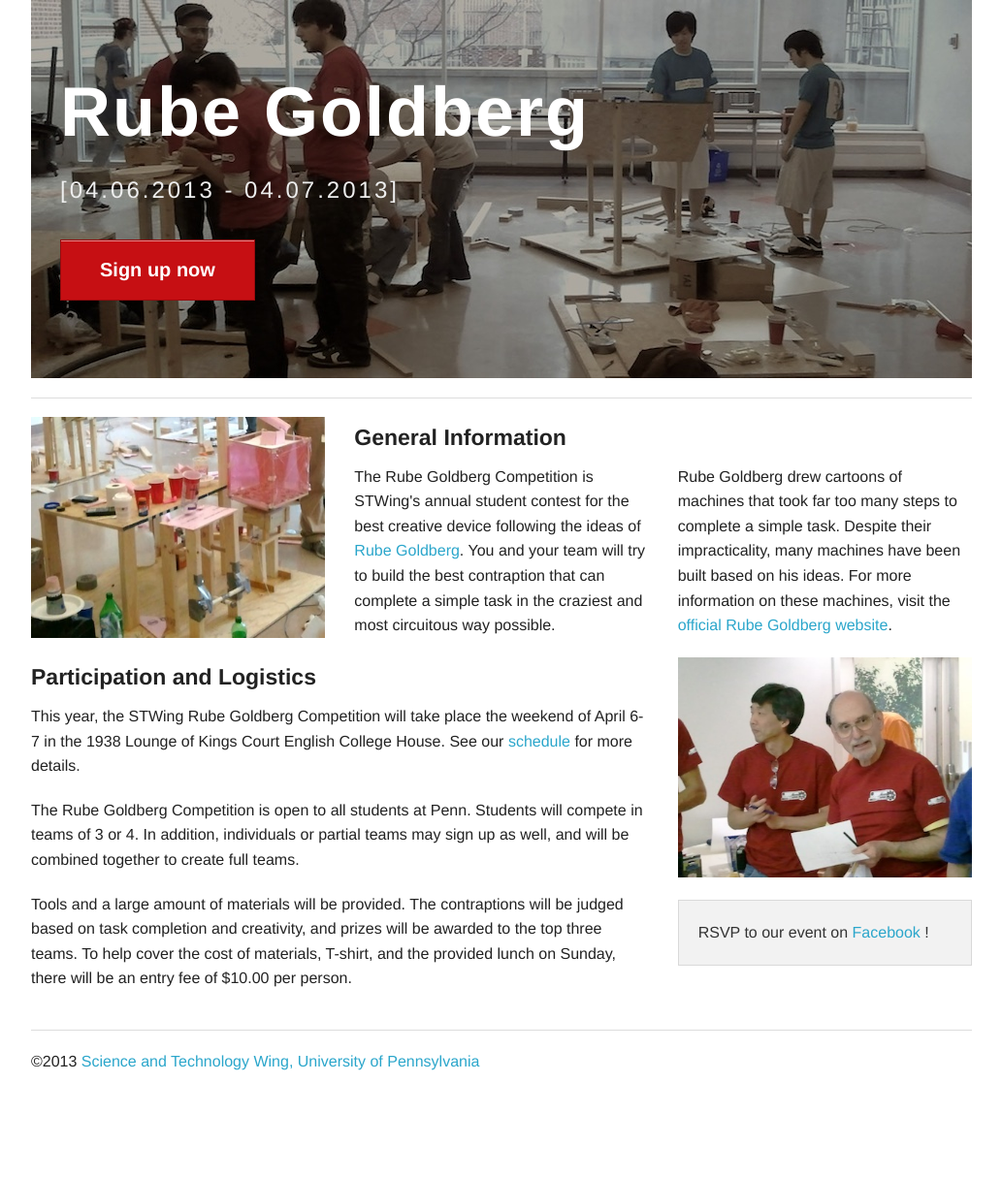
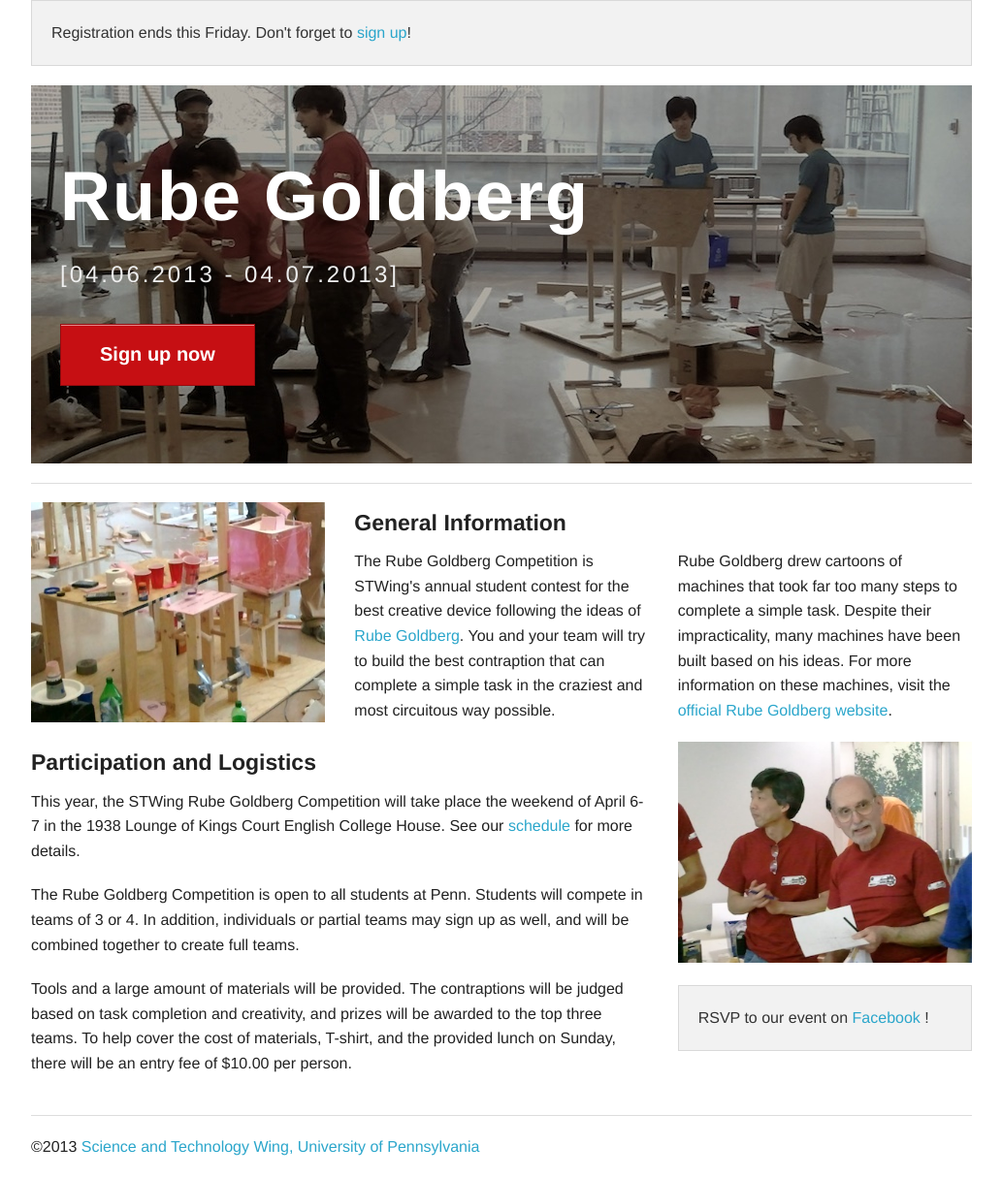
Before and after one commit to STWing/rubegoldberg-web, a PHP site: page /index.php in a window 1280 px wide. Shown: the part 92-1307 px from the top of the page at 97% size, without its empty margins (123-1156 px from the left). Before the commit the page ends 1196 px from the top, so only its background shows below. Run offline with PHP 8.4, Linux system fonts and the light colour scheme.

Commit message:
Add registration deadline notice

```diff
--- a/template.php
+++ b/template.php
@@ -31,6 +31,15 @@
       </ul>
     </div>
   </header>
+
+  <div class="row">
+    <div class="large-12 columns">
+      <div class="panel">
+        <p>Registration ends this Friday. Don't forget to
+          <a href="register.php">sign up</a>!</p>
+      </div>
+    </div>
+  </div>
 
   <!-- First band (large image) -->
   <div class="row">
```
